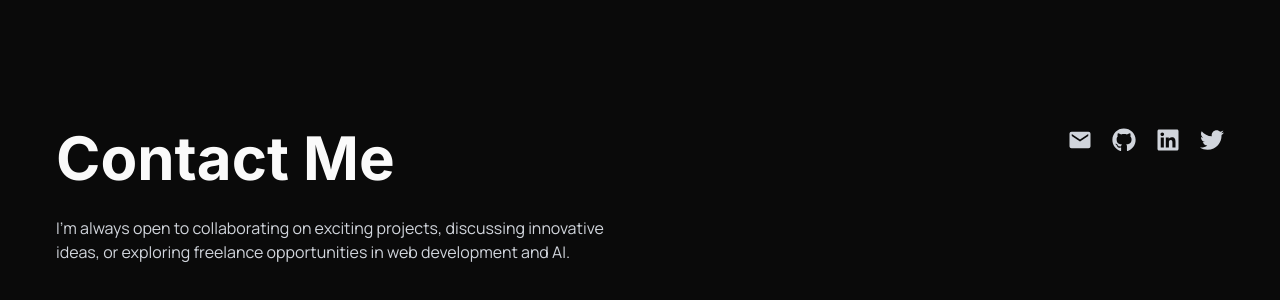
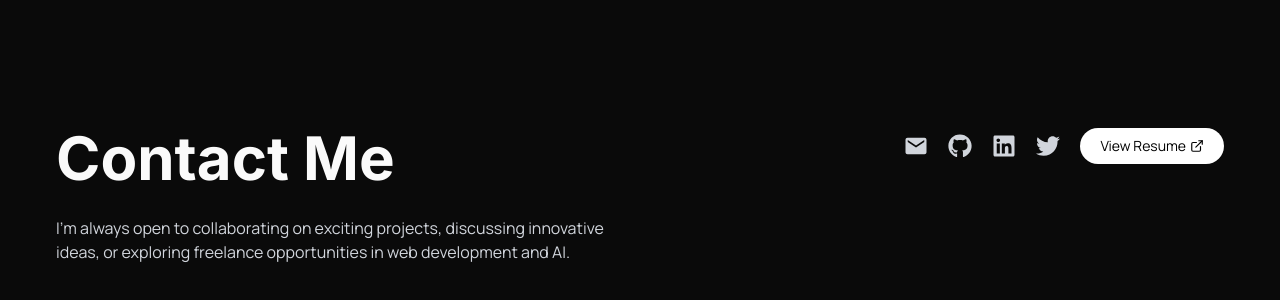
Before and after one commit to KeshiEmmanuel/portfolio-main, a React (Vite) app: page / in a window 1280 px wide. Shown: the part 4385-4685 px from the top of the page. Built offline with nearby package versions, Linux system fonts and the light colour scheme.

Commit message:
added my work resume

```diff
--- a/src/sections/Contact.tsx
+++ b/src/sections/Contact.tsx
@@ -1,5 +1,6 @@
 import { FaGithub, FaLinkedin, FaTwitter } from "react-icons/fa6";
 import { IoMdMail } from "react-icons/io";
+import { FiExternalLink } from "react-icons/fi";
 
 export const Contact = () => {
     return (
@@ -31,6 +32,14 @@ export const Contact = () => {
                     <a href="https://x.com/keshichidera" target="_blank">
                         <FaTwitter />
                     </a>
+                    <a
+                        href="https://drive.google.com/file/d/1lwC7xKEUPrsp2C16OR3Xs6SYJzDzUvDR/view?usp=drive_link"
+                        target="_blank"
+                        className="text-sm cursor-pointer flex items-center gap-1 duration-400 rounded-full primary-font bg-white backdrop-blur-md text-black py-2 px-5 hover:bg-gray-300"
+                    >
+                        View Resume
+                        <FiExternalLink />
+                    </a>
                 </div>
             </div>
         </section>
```
